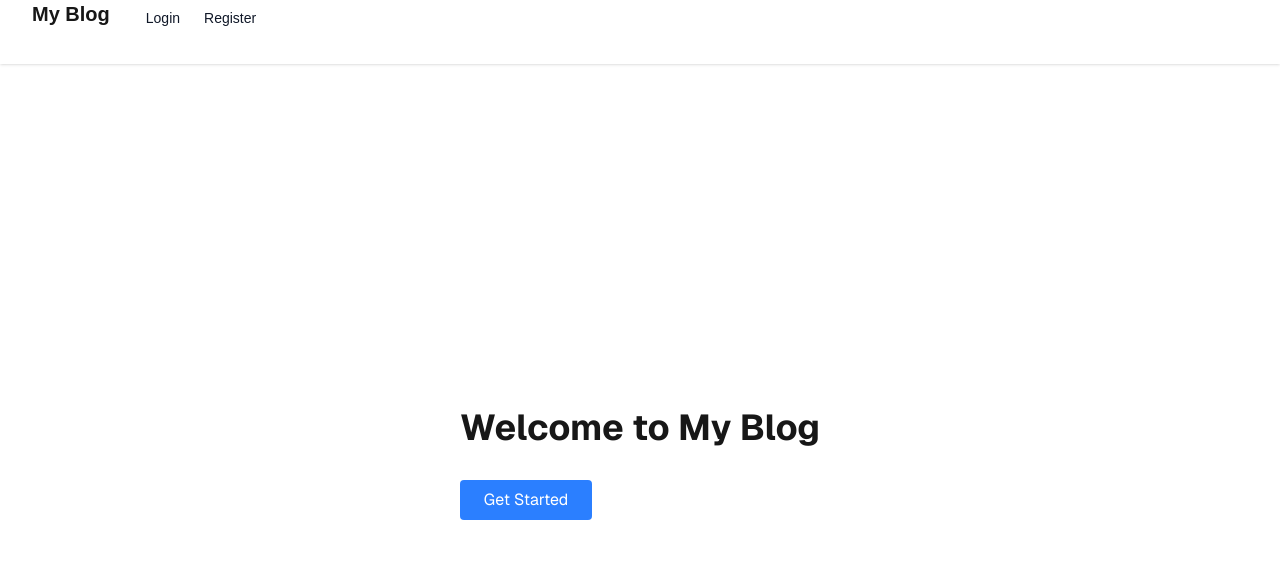
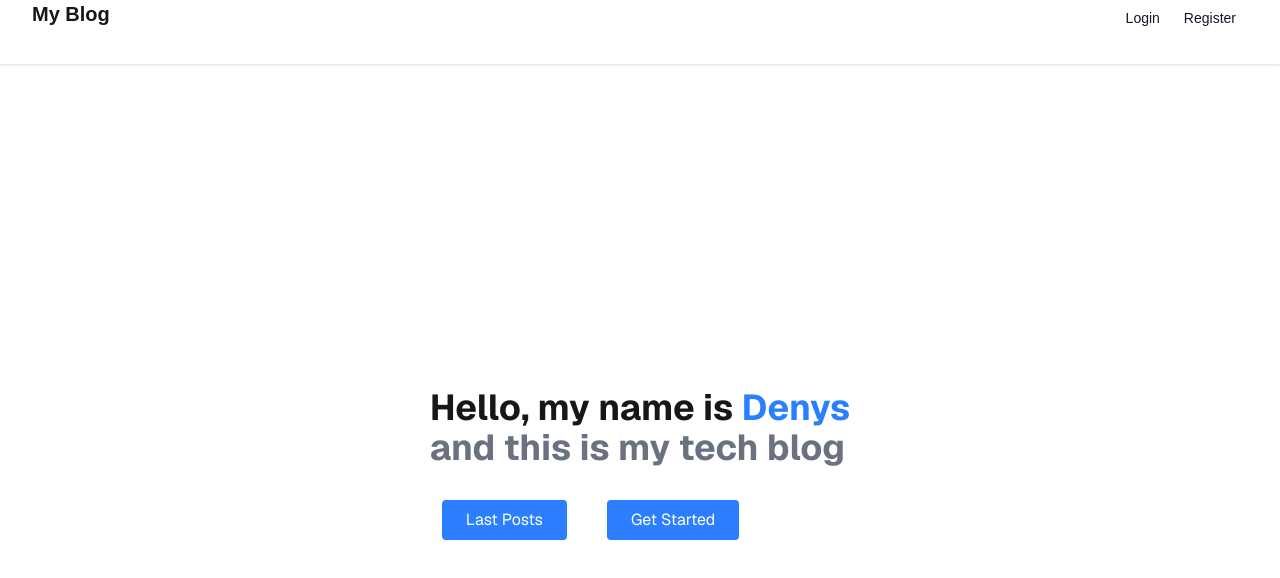
Before and after one commit to devnsko/me-blog-client, a Next.js app: page / in a window 1280 px wide. Shown: the top 578 px of the page. Built offline with nearby package versions, Linux system fonts and the light colour scheme; no server answers.

Commit message:
render fix auth

```diff
--- a/src/app/(auth)/login/page.tsx
+++ b/src/app/(auth)/login/page.tsx
@@ -21,7 +21,6 @@ export default function LoginPage() {
 
     const onSubmit = async (data: SignInSchema) => {
 
-
         const response = await fetch(`/api/auth/login`, {
             method: 'POST',
             body: JSON.stringify({
@@ -44,12 +43,15 @@ export default function LoginPage() {
             });
             return;
         }
+
+        return window.location.href = '/me';
     };
 
     return (
         <div>
             <main>
-                <form onSubmit={handleSubmit(onSubmit)} method="post">
+                <div className="flex min-h-[60vh] items-center justify-center">
+                  <form onSubmit={handleSubmit(onSubmit)} method="post" className="max-w-md w-full p-6 bg-background rounded-lg shadow-md space-y-6">
                     {(["username"] as (keyof SignInSchema)[]).map((id) => (
                     <div key={id}>
                     <label htmlFor={id} className="block text-sm text-foreground mb-1">{id}</label>
@@ -121,6 +123,7 @@ export default function LoginPage() {
               )}
               </AnimatePresence>
                   </form>
+                </div>
             </main>
         </div>
     )
--- /dev/null
+++ b/src/app/api/auth/logout/route.ts
@@ -0,0 +1,10 @@
+import { cookies } from "next/headers";
+import { NextResponse } from "next/server";
+
+export async function POST() {
+  // Clear cookies or session storage here
+  const cookieStore = await cookies();
+  cookieStore.delete('jwt');
+
+  return NextResponse.json({ message: 'Logged out' }, { status: 200 });
+}
--- /dev/null
+++ b/src/app/logout/page.tsx
@@ -0,0 +1,32 @@
+'use client';
+
+async function logoutUser() {
+    const response = await fetch('/api/auth/logout', {
+        method: 'POST',
+        credentials: 'include',
+        headers: {
+            'Content-Type': 'application/json'
+        }
+    });
+
+    if (!response.ok) {
+        throw new Error(`Logout failed with status: ${response.status}`);
+    }
+
+    return response.json();
+}
+
+export default function LogoutPage() {
+    try {
+        const logout = async () => {
+            const response = await logoutUser();
+            if (response) {
+                window.location.href = '/';
+            }
+        }
+        logout();
+    } catch (error) {
+        console.error('Error during logout:', error);
+        window.location.href = '/login?error=logout_failed';
+    }
+}
--- a/src/app/page.tsx
+++ b/src/app/page.tsx
@@ -4,14 +4,24 @@ export default function Home() {
     <div className="grid grid-rows-[20px_1fr_20px] items-center justify-items-center min-h-screen p-8 pb-20 gap-16 sm:p-20 font-[family-name:var(--font-geist-sans)]">
       <main className="flex flex-col gap-[32px] row-start-2 items-center sm:items-start">
         <h1 className="text-4xl font-bold text-center sm:text-left">
-          Welcome to My Blog
+          Hello, my name is <span className="text-blue-500">Denys</span>
+          <br />
+          <span className="text-gray-500">and this is my tech blog</span>
         </h1>
-        <button
-          onClick={() => window.location.href = '/login'}
-          className="px-6 py-2 bg-blue-500 text-white rounded hover:bg-blue-600 transition-colors"
-        >
-          Get Started
-        </button>
+        <div className="flex flex-col sm:flex-row items-center sm:items-start gap-4 w-full sm:w-auto">
+          <button
+            onClick={() => window.location.href = '/login'}
+            className="px-6 py-2 mx-3 bg-blue-500 text-white rounded hover:bg-blue-600 transition-colors"
+            >
+            Last Posts
+          </button>
+          <button
+            onClick={() => window.location.href = '/login'}
+            className="px-6 py-2 mx-3 bg-blue-500 text-white rounded hover:bg-blue-600 transition-colors"
+            >
+            Get Started
+          </button>
+          </div>
       </main>
       <footer className="row-start-3 flex gap-[24px] flex-wrap items-center justify-center">
       </footer>
--- a/src/components/Header.tsx
+++ b/src/components/Header.tsx
@@ -1,10 +1,7 @@
-import Link from "next/link";
 import { cookies } from "next/headers";
+import HeaderClient from "./HeaderClient";
+import User from "@/types/User";
 
-type User = {
-    username?: string;
-    // add other user properties if needed
-};
 
 async function fetchUser(): Promise<User | null> {
     try {
@@ -27,7 +24,12 @@ async function fetchUser(): Promise<User | null> {
             throw new Error(`HTTP error! status: ${request.status}`);
         }
 
-        return await request.json();
+        const user: User = await request.json();
+        if (!user) {
+            return null;
+        }
+
+        return user;
     } catch (error) {
         console.error('Error fetching user:', error);
         return null;
@@ -37,38 +39,9 @@ async function fetchUser(): Promise<User | null> {
 export default async function Header() {
     const user = await fetchUser();
 
-  return (
-    <header className="bg-white shadow">
-      <div className="max-w-7xl mx-auto px-4 sm:px-6 lg:px-8">
-        <div className="flex justify-between h-16">
-          <div className="flex">
-            <div className="flex-shrink-0">
-              <h1 className="text-xl font-bold">My Blog</h1>
-            </div>
-            <div className="hidden sm:ml-6 sm:flex">
-              {user ? (
-                <>
-                  <Link href="/me" className="text-gray-900 hover:text-gray-700 px-3 py-2 rounded-md text-sm font-medium">
-                    Profile ({user.username})
-                  </Link>
-                  <Link href="/logout" className="text-gray-900 hover:text-gray-700 px-3 py-2 rounded-md text-sm font-medium">
-                    Logout
-                  </Link>
-                </>
-              ) : (
-                <>
-                  <Link href="/login" className="text-gray-900 hover:text-gray-700 px-3 py-2 rounded-md text-sm font-medium">
-                    Login
-                  </Link>
-                  <Link href="/signup" className="text-gray-900 hover:text-gray-700 px-3 py-2 rounded-md text-sm font-medium">
-                    Register
-                  </Link>
-                </>
-              )}
-            </div>
-          </div>
-        </div>
-      </div>
-    </header>
-  );
+    return (
+      <HeaderClient
+        user={user} // Pass user or null if not available
+      />
+    )
 }
--- /dev/null
+++ b/src/components/HeaderClient.tsx
@@ -0,0 +1,42 @@
+'use client';
+import User from "@/types/User";
+import Link from "next/link";
+
+
+export default function HeaderClient({ user }: { user: User | null }) {
+
+  return (
+    <header className="bg-white shadow">
+      <div className="max-w-7xl mx-auto px-4 sm:px-6 lg:px-8">
+        <div className="flex justify-between h-16">
+          <div className="flex">
+            <div className="flex-shrink-0">
+              <Link href="/" className="text-xl font-bold">My Blog</Link>
+            </div>
+          </div>
+            <div className="hidden sm:ml-6 sm:flex">
+              {user ? (
+                <>
+                  <Link href="/me" className="text-gray-900 hover:text-gray-700 px-3 py-2 rounded-md text-sm font-medium">
+                    Profile ({user.username})
+                  </Link>
+                  <Link href="/logout" className="text-gray-900 hover:text-gray-700 px-3 py-2 rounded-md text-sm font-medium">
+                    Logout
+                  </Link>
+                </>
+              ) : (
+                <>
+                  <Link href="/login" className="text-gray-900 hover:text-gray-700 px-3 py-2 rounded-md text-sm font-medium">
+                    Login
+                  </Link>
+                  <Link href="/signup" className="text-gray-900 hover:text-gray-700 px-3 py-2 rounded-md text-sm font-medium">
+                    Register
+                  </Link>
+                </>
+              )}
+            </div>
+        </div>
+      </div>
+    </header>
+  );
+}
--- /dev/null
+++ b/src/middleware.ts
@@ -0,0 +1,30 @@
+import { NextResponse, NextRequest, userAgent } from 'next/server'
+
+export function middleware(request: NextRequest) {
+  const url = request.nextUrl;
+  const { pathname, searchParams } = url;
+  // Check if the user is trying to access a protected route (e.g., /me)
+  if (pathname.startsWith('/me')) {
+    const token = request.cookies.get('jwt'); // Retrieve the auth token from cookies
+    // If no token is found, redirect to the login page
+    if (!token) {
+      return NextResponse.redirect(new URL('/login', request.url));
+    }
+  }
+
+  // Avoid loop: only rewrite if 'viewport' is not already set
+  if (!searchParams.has('viewport')) {
+    console.log('Setting viewport based on user agent');
+    const { device } = userAgent(request)
+    const viewport = device.type || 'desktop'
+    url.searchParams.set('viewport', viewport)
+    return NextResponse.rewrite(url)
+  }
+
+  // If the user is authenticated, continue with the request
+  return NextResponse.next();
+}
+
+export const config = {
+  matcher: ['/me/:path*', '/me'],
+}
--- /dev/null
+++ b/src/types/User.ts
@@ -0,0 +1,10 @@
+import AppUserRole from "./AppUserRole";
+
+type User = {
+  id?: number;
+  username: string;
+  email?: string;
+  appUserRoles?: AppUserRole[];
+};
+
+export default User;
```
Also changed, not shown: src/types/AppUserRole.ts (added, +7 -0 lines). Lines whose indentation alone changed are shown as unchanged.
